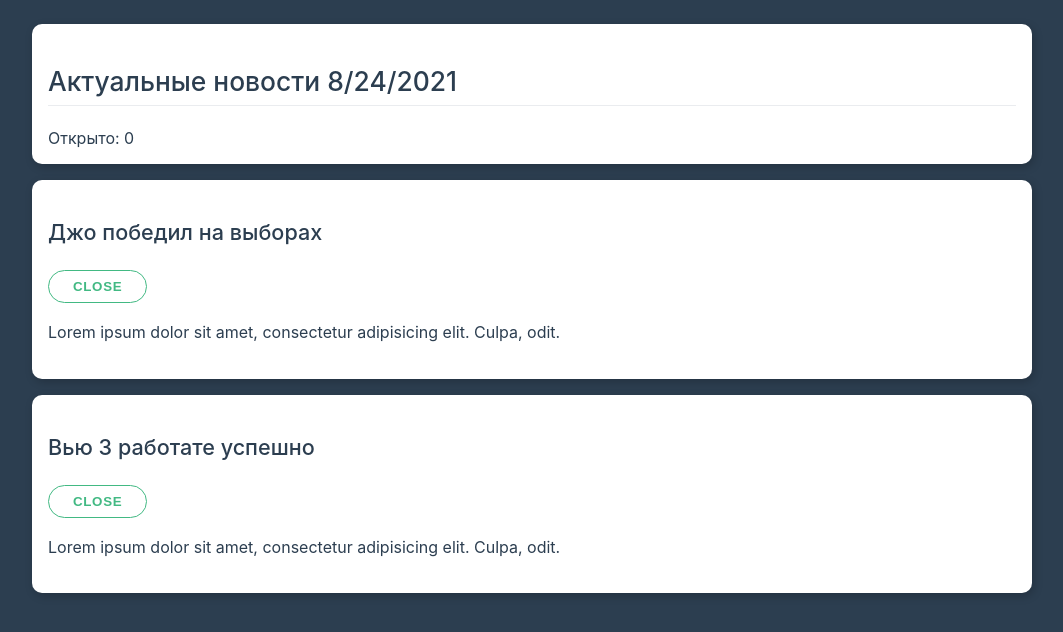
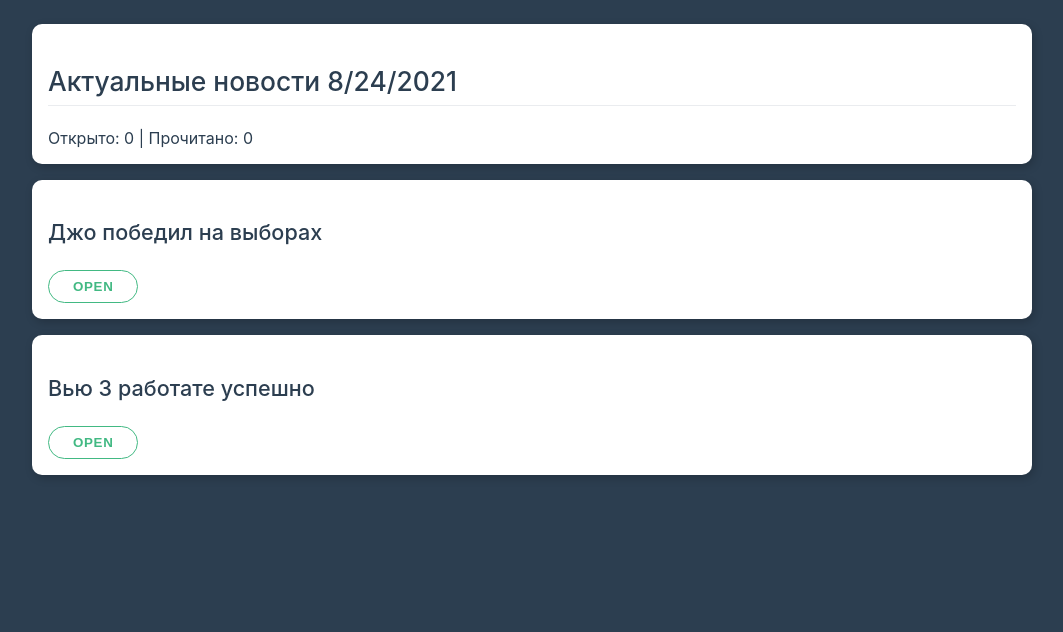
Before and after one commit to alami/js-vue-game, a Vue app in the folder vue3/ch06/: page / in a window 1280 px wide. Shown: the top 632 px of the page, without its empty margins (108-1171 px from the left). Built offline with nearby package versions, Linux system fonts and the light colour scheme.

Commit message:
ch06-08: example-readNews v.1

```diff
--- a/vue3/ch06/src/App.vue
+++ b/vue3/ch06/src/App.vue
@@ -2,7 +2,7 @@
   <div class="container pt-1">
     <div class="card">
       <h2>Актуальные новости {{ now }}</h2>
-      <span>Открыто: {{ openRate }}</span>
+      <span>Открыто: {{ openRate }} | Прочитано: {{ readRate }}</span>
     </div>
     <app-news
         v-for="item in news" :key="item.id"
@@ -10,6 +10,7 @@
         :id="item.id"
         :is-open="item.isOpen"
         @open-news="openNews"
+        @read-news="readNews"
     ></app-news>
   </div>
 </template>
@@ -22,6 +23,7 @@
     return {
       now: new Date().toLocaleDateString(),
       openRate: 0,
+      readRate: 0,
       news: [
         {title: 'Джо победил на выборах', id: 2},
         {title: 'Вью 3 работате успешно', id: 2},
@@ -29,9 +31,11 @@
     }
   },
   methods: {
-    openNews(data,dat2) {
+    openNews() {
       this.openRate++
-      console.log(data, dat2)
+    },
+    readNews () {
+      this.readRate++
     }
   },
   components: {
--- a/vue3/ch06/src/AppNews.vue
+++ b/vue3/ch06/src/AppNews.vue
@@ -2,7 +2,11 @@
   <div class="card">
     <h3>{{title}}</h3>
     <button class="btn" @click="open">{{isNewsOpen?'Close':'Open'}}</button>
-    <p v-if="isNewsOpen">Lorem ipsum dolor sit amet, consectetur adipisicing elit. Culpa, odit.</p>
+    <div v-if="isNewsOpen">
+      <hr />
+      <p>Lorem ipsum dolor sit amet, consectetur adipisicing elit. Culpa, odit.</p>
+      <button class="btn primary" @click="mark">Read news</button>
+    </div>
   </div>
 </template>
 
@@ -10,33 +14,13 @@
 export default {
   props: //['title',],
       {
-        title: {
-          type: String,
-          required: true,
-        },
-        id: {
-          type: Number,
-          required: true,
-        },
-        isOpen: {
-          type: Boolean,
-          required: false,
-          default: true,
-          validator(value) {
-            console.log(value)
-            return true
-          }
-        }
+        title: String,
+        id: Number,
+        isOpen: Boolean
       },
   emits: {
-    'open-news'(num, num2) {
-      if (num && num2)
-        return true
-      else {
-        console.log('No data in open-news emit')
-        return false
-      }
-    }
+    'open-news': null,
+    'read-news': null,
   },
   data() {
     return {
@@ -47,8 +31,12 @@
     open() {
       this.isNewsOpen=!this.isNewsOpen
       if (this.isNewsOpen) {
-        this.$emit('open-news',42,3)
+        this.$emit('open-news')
       }
+    },
+    mark(){
+      this.isNewsOpen=false
+      this.$emit('read-news')
     }
   }
 }
```
